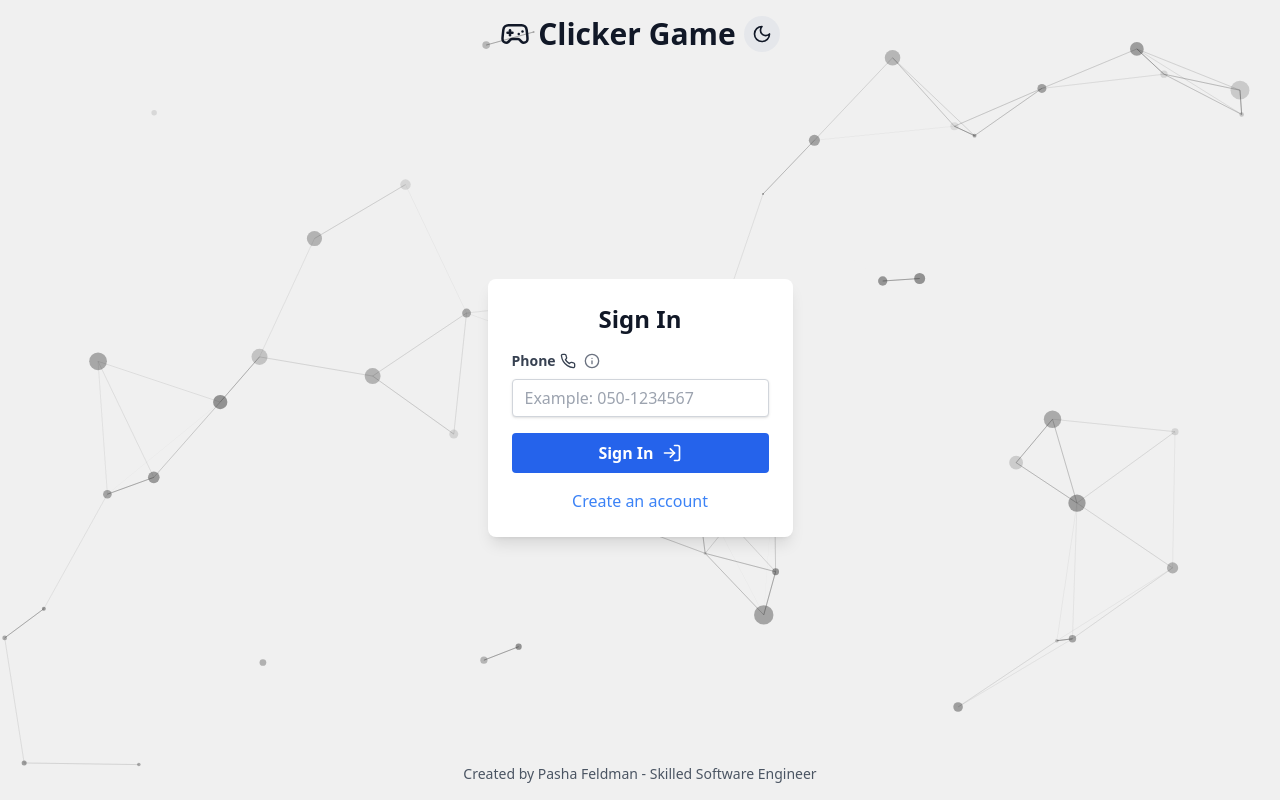
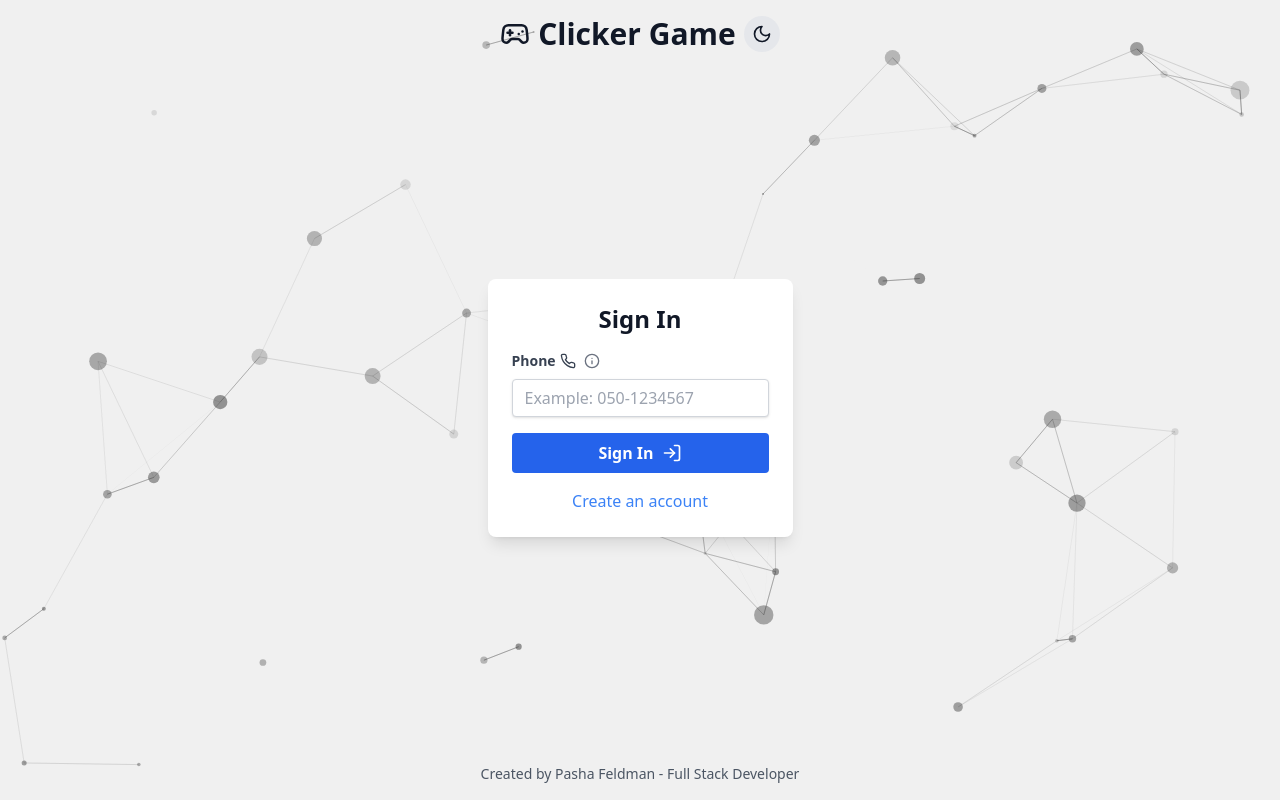
Before and after one commit to Kokoss74/clicker-game, a React (Vite) app: page / in a window 1280 px wide. Built offline with nearby package versions, Linux system fonts and the light colour scheme; no server answers; the database is empty.

Commit message:
author description

```diff
--- a/src/App.tsx
+++ b/src/App.tsx
@@ -108,7 +108,7 @@ function App() {
         </main>
 
         <footer className="text-center text-gray-600 dark:text-gray-400 text-sm py-4">
-          Created by Pasha Feldman - Skilled Software Engineer
+          Created by Pasha Feldman - Full Stack Developer
         </footer>
 
         {/* Toast notifications container */}
```
Also changed, not shown: 1 other file (tests, documents, lock files or other folders).
